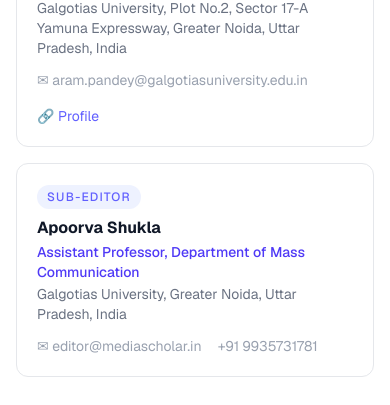
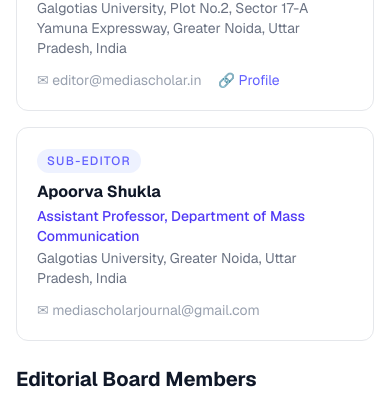
Before and after one commit to arampandey/mediascholar-platform, a Next.js app: page /editorial-board in a window 390 px wide. Shown: the part 347-752 px from the top of the page. Built offline with nearby package versions, Linux system fonts and the light colour scheme; no server answers.

Commit message:
Editorial board: update Editor email, Sub-Editor email, remove Sub-Editor phone

```diff
--- a/app/editorial-board/page.tsx
+++ b/app/editorial-board/page.tsx
@@ -12,7 +12,7 @@
   role: "Editor",
   affiliation: "Professor, School of Media and Communication Studies",
   institution: "Galgotias University, Plot No.2, Sector 17-A Yamuna Expressway, Greater Noida, Uttar Pradesh, India",
-  email: "aram.pandey@galgotiasuniversity.edu.in",
+  email: "editor@mediascholar.in",
   profile: "https://www.galgotiasuniversity.edu.in/p/a-ram-pandey",
 };
 
@@ -21,8 +21,7 @@
   role: "Sub-Editor",
   affiliation: "Assistant Professor, Department of Mass Communication",
   institution: "Galgotias University, Greater Noida, Uttar Pradesh, India",
-  phone: "+91 9935731781",
-  email: "editor@mediascholar.in",
+  email: "mediascholarjournal@gmail.com",
   profile: null,
 };
 
@@ -140,7 +139,6 @@
             <p className="text-sm text-gray-500 mt-0.5 mb-3">{SUB_EDITOR.institution}</p>
             <div className="flex gap-4 flex-wrap">
               <a href={`mailto:${SUB_EDITOR.email}`} className="text-sm text-gray-400 hover:text-indigo-600 transition-colors">✉ {SUB_EDITOR.email}</a>
-              <a href={`tel:${SUB_EDITOR.phone}`} className="text-sm text-gray-400 hover:text-indigo-600 transition-colors">{SUB_EDITOR.phone}</a>
             </div>
           </div>
         </div>
```
